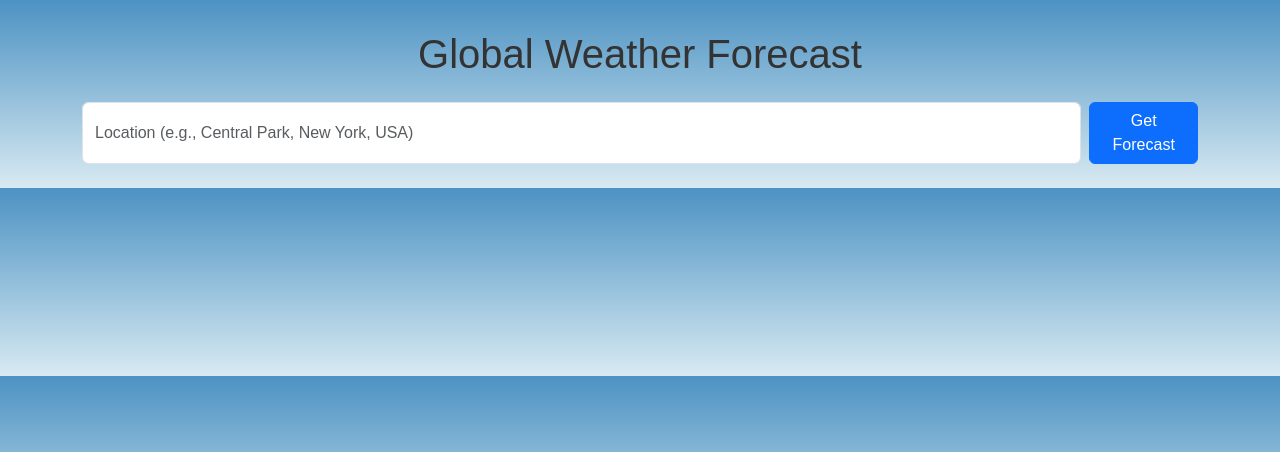
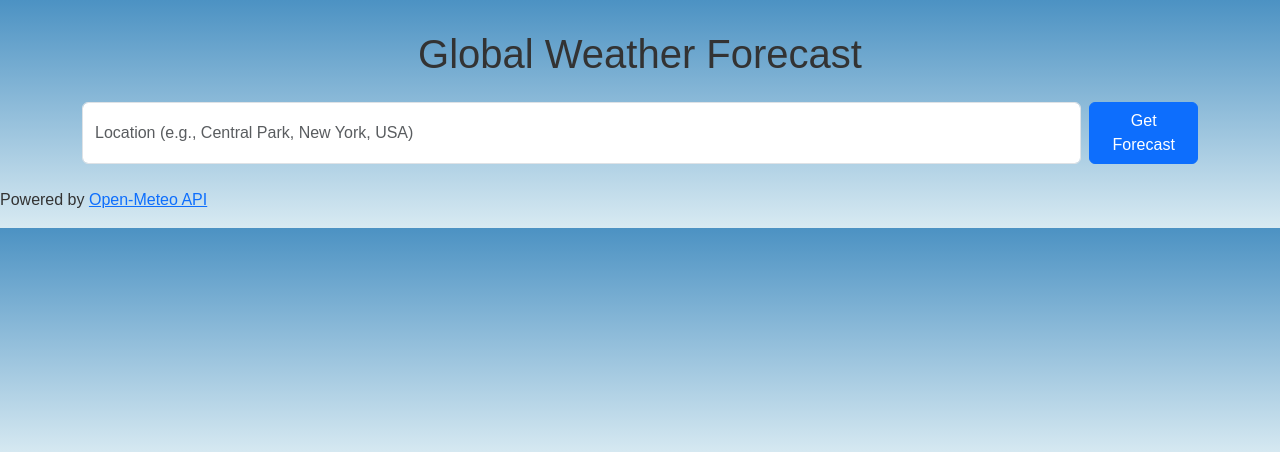
Before and after one commit to OMARAMO77/CarBnR_v4, a Flask app: template carapp/templates/global-weather.html in a window 1280 px wide. Shown: the top 452 px of the page. Run offline with Flask 3, Linux system fonts and the light colour scheme; the template is opened without the code that fills it, so the values that code supplies are empty; some libraries are stand-ins or nearby versions.

Commit message:
global-weather.html

```diff
--- a/carapp/templates/global-weather.html
+++ b/carapp/templates/global-weather.html
@@ -40,6 +40,9 @@
             </div>
         </div>
     </div>
+    <div class="footer">
+        <p>Powered by <a href="https://www.open-meteo.com" target="_blank">Open-Meteo API</a></p>
+    </div>
 
     <script src="https://cdnjs.cloudflare.com/ajax/libs/bootstrap/5.3.0/js/bootstrap.bundle.min.js"></script>
     <script src="../static/scripts/global-weather.js"></script>
```
